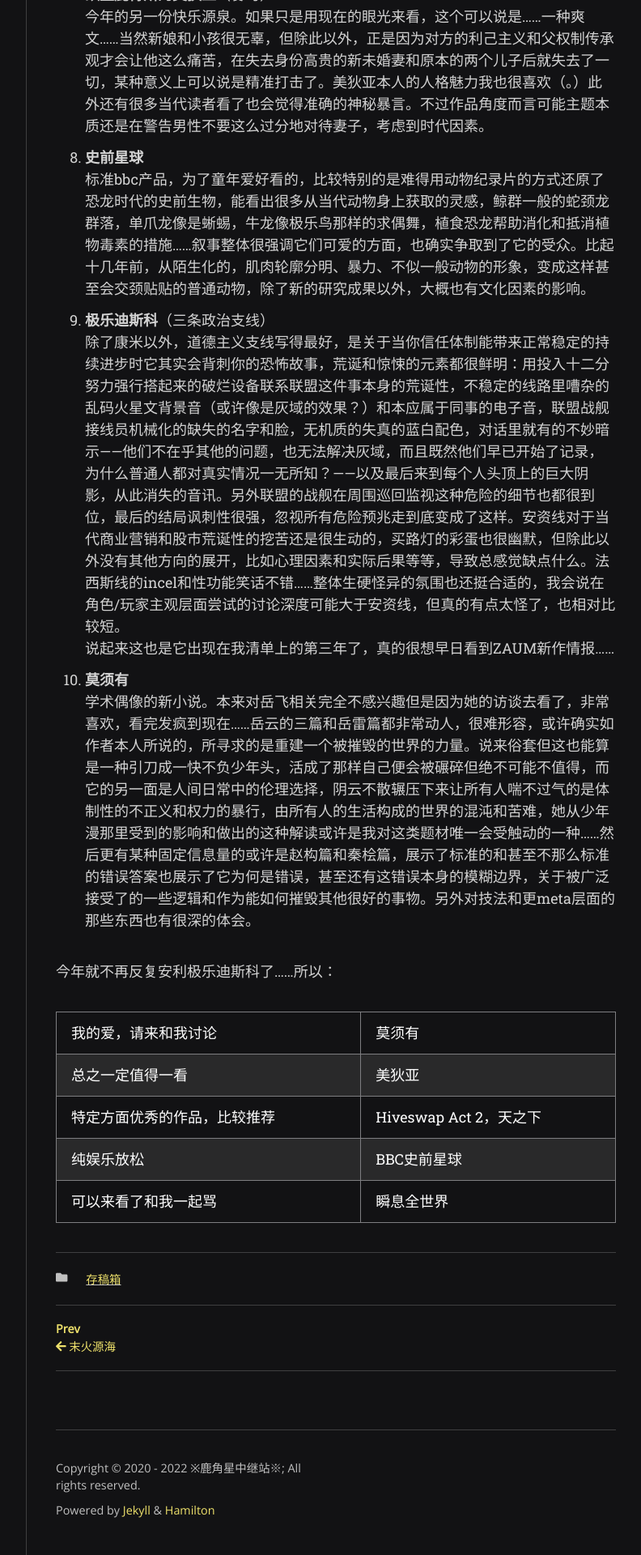
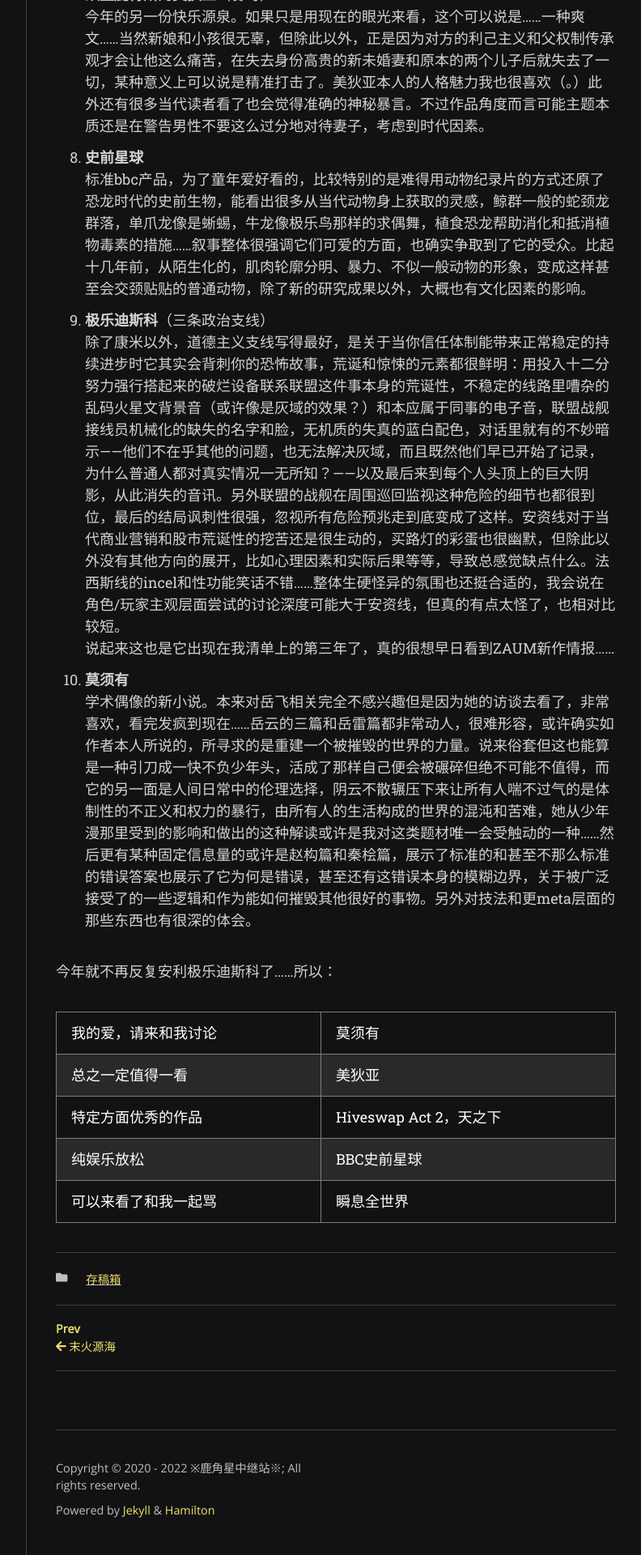
Before and after one commit to scatterdclouds/scatterdclouds.github.io, a Jekyll site: the page built from _posts/2022-06-23-testfile.md, in a window 1280 px wide. Shown: the part 1579-3499 px from the top of the page at 81% size, without its empty margins (357-1149 px from the left). Built offline with Jekyll 4.4.1, drawn with Linux system fonts in a browser that asks for light colours; nearby versions of some CDN libraries; some web fonts are replaced; comment, search, counter and statistics services are not loaded.

Commit message:
Update 2022-06-23-testfile.md

```diff
--- a/_posts/2022-06-23-testfile.md
+++ b/_posts/2022-06-23-testfile.md
@@ -32,8 +32,8 @@ comments: true
 
 今年就不再反复安利极乐迪斯科了……所以：
 
-| 我的爱，请来和我讨论           | 莫须有                                   |
-| 总之一定值得一看               | 美狄亚                                   |
-| 特定方面优秀的作品，比较推荐    | Hiveswap Act 2，天之下                   |
-| 纯娱乐放松                    | BBC史前星球                              |
-| 可以来看了和我一起骂           | 瞬息全世界                               |
+| 我的爱，请来和我讨论 | 莫须有                 |
+| 总之一定值得一看     | 美狄亚                 |
+| 特定方面优秀的作品   | Hiveswap Act 2，天之下 |
+| 纯娱乐放松          | BBC史前星球            |
+| 可以来看了和我一起骂 | 瞬息全世界             |
```
